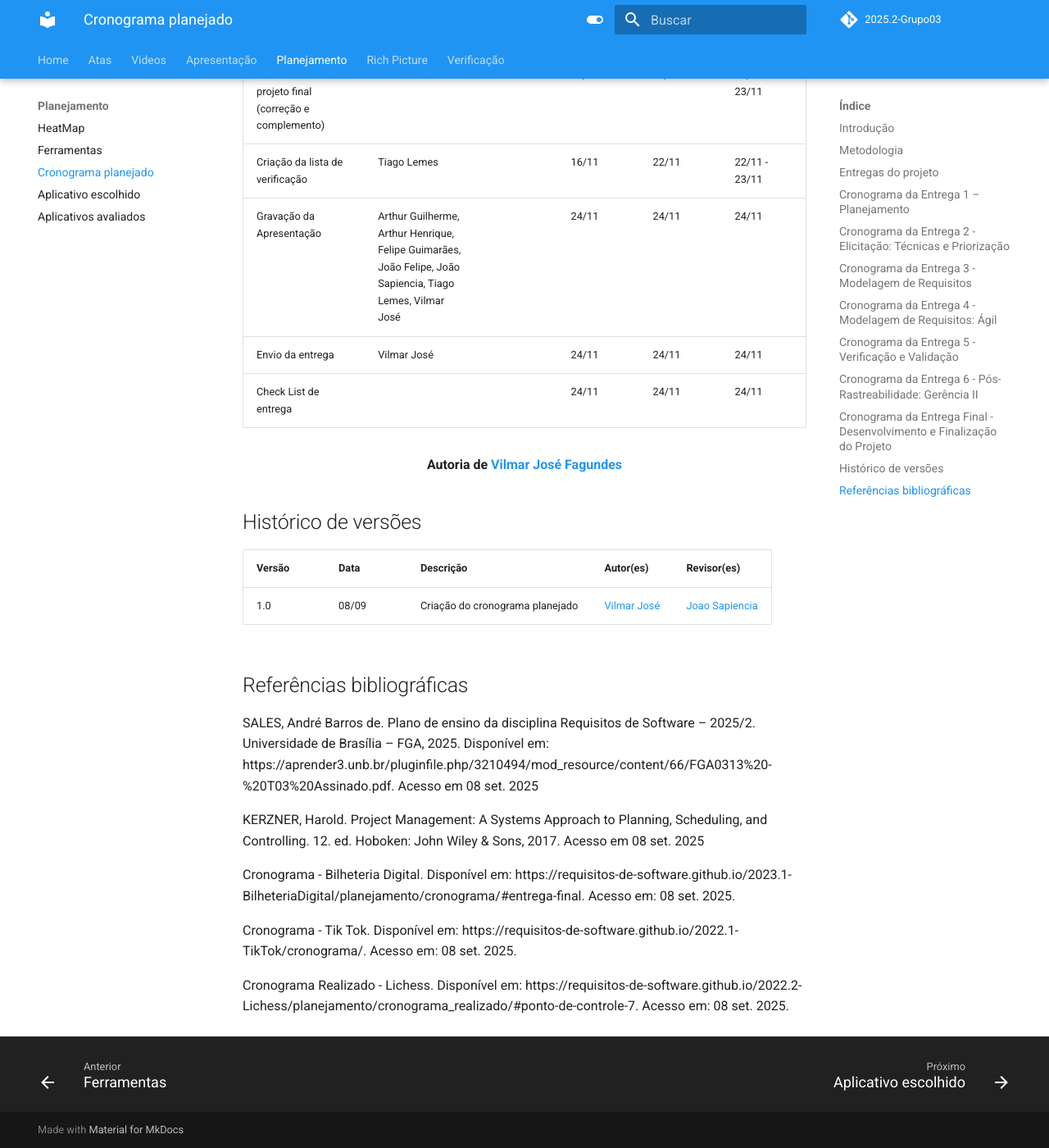
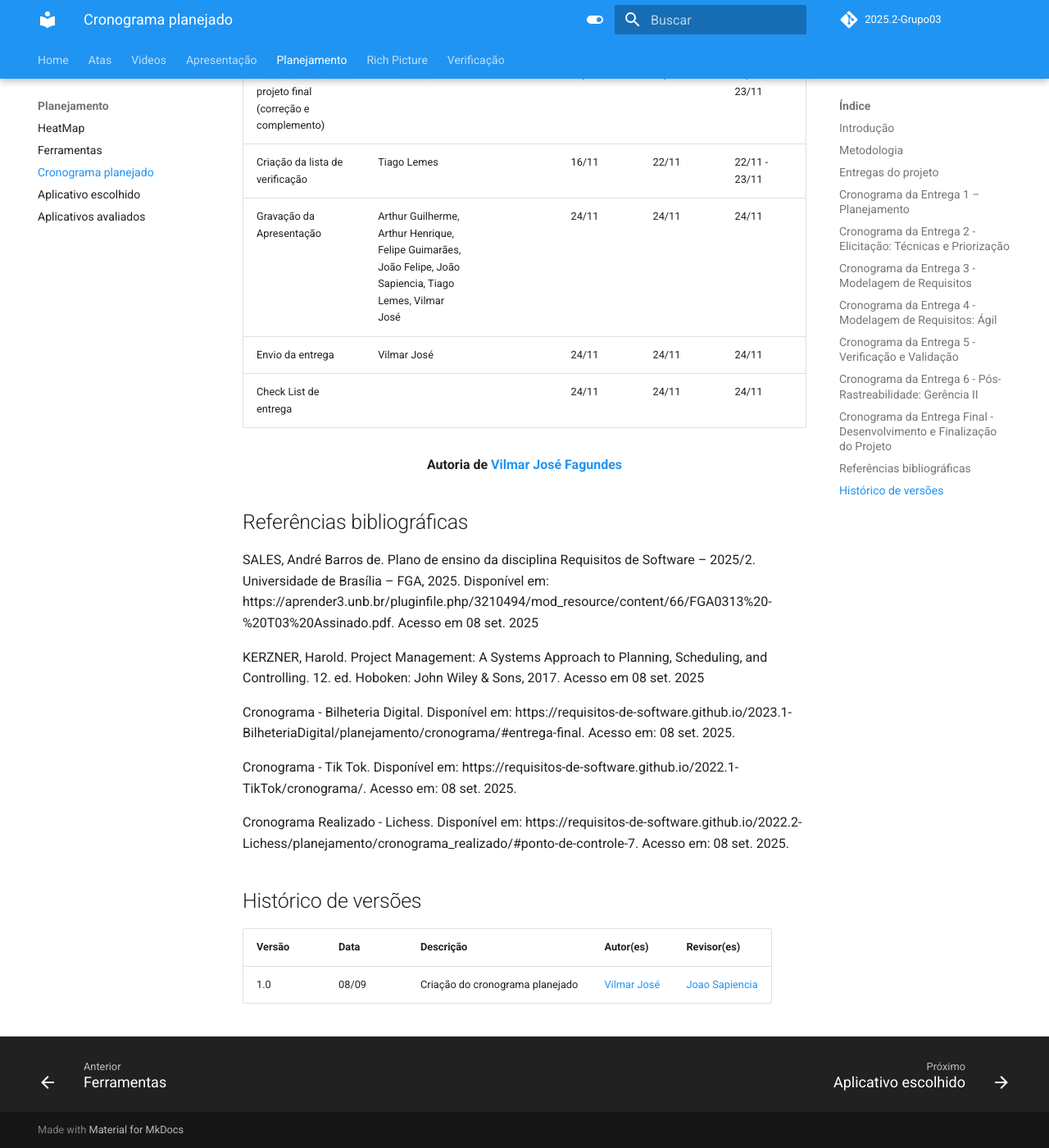
Before and after one commit to Requisitos-de-Software/2025.2-Grupo03, an MkDocs documentation site: the page built from docs/Planejamento/cronograma_planejado.md, in a window 1280 px wide and 1400 px high, scrolled down 10188 px. Shown: the whole window at 82% size. Built offline with MkDocs 1.6.1 and Material for MkDocs 9.7.7, drawn with Linux system fonts in a browser that asks for light colours; comment, search, counter and statistics services are not loaded; part of the change alters nothing that is shown.

```diff
--- a/docs/Planejamento/cronograma_planejado.md
+++ b/docs/Planejamento/cronograma_planejado.md
@@ -192,11 +192,6 @@ O cronograma planejado foi baseado nas datas oficiais do [plano de ensino](https
 
 <div align="center"><strong>Autoria de <a href="https://github.com/VilmarFagundes">Vilmar José Fagundes</a></strong></div>
 
-## Histórico de versões
-| **Versão** | **Data** | **Descrição** | **Autor(es)** | **Revisor(es)** |
-|------------|----------|---------------|---------------|-----------------|
-| 1.0 | 08/09 | Criação do cronograma planejado | [Vilmar José](https://github.com/VilmarFagundes) | [Joao Sapiencia](https://github.com/JoaoSapiencia) |
-
 ## Referências bibliográficas
 
 SALES, André Barros de. Plano de ensino da disciplina Requisitos de Software – 2025/2. Universidade de Brasília – FGA, 2025. Disponível em: https://aprender3.unb.br/pluginfile.php/3210494/mod_resource/content/66/FGA0313%20-%20T03%20Assinado.pdf. Acesso em 08 set. 2025
@@ -208,3 +203,8 @@ Cronograma - Bilheteria Digital. Disponível em: https://requisitos-de-software.
 Cronograma - Tik Tok. Disponível em: https://requisitos-de-software.github.io/2022.1-TikTok/cronograma/. Acesso em: 08 set. 2025.
 
 Cronograma Realizado - Lichess. Disponível em: https://requisitos-de-software.github.io/2022.2-Lichess/planejamento/cronograma_realizado/#ponto-de-controle-7. Acesso em: 08 set. 2025.
+
+## Histórico de versões
+| **Versão** | **Data** | **Descrição** | **Autor(es)** | **Revisor(es)** |
+|------------|----------|---------------|---------------|-----------------|
+| 1.0 | 08/09 | Criação do cronograma planejado | [Vilmar José](https://github.com/VilmarFagundes) | [Joao Sapiencia](https://github.com/JoaoSapiencia) |
```
